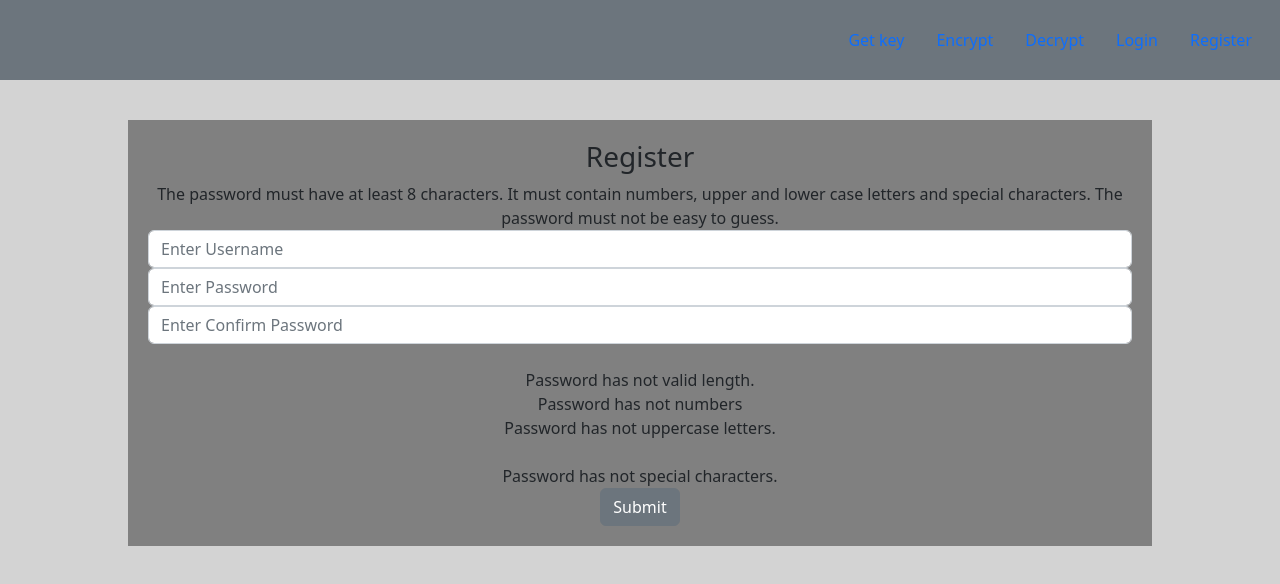
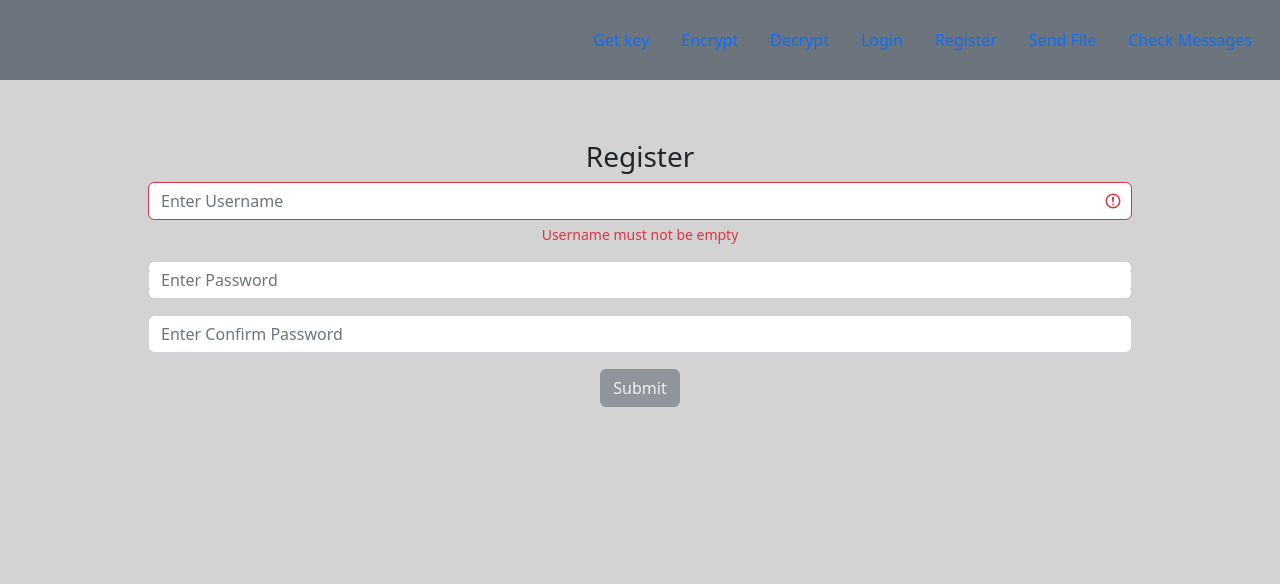
Before and after one commit to avrbovsky/canteen, a React (Create React App) app: page /register in a window 1280 px wide. Shown: the top 584 px of the page. Built offline with nearby package versions, Linux system fonts and the light colour scheme.

Commit message:
Added List of received files, Added sending files, Refactored Register Page

```diff
--- a/package.json
+++ b/package.json
@@ -10,13 +10,15 @@
     "@types/node": "^16.11.68",
     "@types/react": "^18.0.21",
     "@types/react-dom": "^18.0.6",
+    "assert": "^2.0.0",
     "bootstrap": "^5.2.2",
+    "buffer": "^6.0.3",
     "js-sha256": "^0.9.0",
     "react": "^18.2.0",
     "react-dom": "^18.2.0",
     "react-router-dom": "^6.4.2",
     "react-scripts": "5.0.1",
-    "reactstrap": "^9.1.4",
+    "reactstrap": "^9.1.5",
     "typescript": "^4.8.4",
     "web-vitals": "^2.1.4"
   },
--- a/src/Routes.tsx
+++ b/src/Routes.tsx
@@ -4,8 +4,9 @@ import { EncryptPage } from './pages/EncryptPage';
 import { GetKeyPage } from './pages/GetKeyPage';
 import { HomePage } from './pages/HomePage';
 import { LoginPage } from './pages/LoginPage';
+import { ReceivedMessagesPage } from './pages/ReceivedMessagesPage';
 import { RegisterPage } from './pages/RegisterPage';
-
+import { SendFilePage } from './pages/SendFilePage';
 
 export const Routes = () => {
   return (
@@ -16,6 +17,8 @@ export const Routes = () => {
       <Route path="/decrypt" element={<DecryptPage />} />
       <Route path="/login" element={<LoginPage />} />
       <Route path="/register" element={<RegisterPage />} />
+      <Route path="/send_file" element={<SendFilePage />} />
+      <Route path="/check_messages" element={<ReceivedMessagesPage />} />
     </RouterRoutes>
   );
 };
--- a/src/components/Header.tsx
+++ b/src/components/Header.tsx
@@ -1,9 +1,9 @@
-import { Navbar, NavbarBrand, Nav, NavItem, NavLink } from 'reactstrap';
+import { Navbar, NavbarBrand, Nav, NavItem, NavLink } from "reactstrap";
 
 export const Header = (): JSX.Element => {
   return (
     <div>
-        <Navbar color='secondary' style={{height:'10vh'}}>
+      <Navbar color="secondary" style={{ height: "10vh" }}>
         <NavbarBrand />
         <Nav>
           <NavItem>
@@ -21,6 +21,12 @@ export const Header = (): JSX.Element => {
           <NavItem>
             <NavLink href="/register">Register</NavLink>
           </NavItem>
+          <NavItem>
+            <NavLink href="/send_file">Send File</NavLink>
+          </NavItem>
+          <NavItem>
+            <NavLink href="/check_messages">Check Messages</NavLink>
+          </NavItem>
         </Nav>
       </Navbar>
     </div>
--- /dev/null
+++ b/src/components/SendFileBox.tsx
@@ -0,0 +1,76 @@
+import React, { useEffect, useState } from "react";
+import { Button, Input, Spinner } from "reactstrap";
+
+type options = {
+  label: string;
+  value: number;
+};
+
+const mockedOptions = [
+  { value: 1, label: "Jozo" },
+  { value: 2, label: "Fero" },
+];
+
+export const SendFileBox: React.FC = () => {
+  const [options, setOptions] = useState<options[]>([]);
+  const [selectedUserId, setSelectedUserId] = useState<string>();
+  const [file, setFile] = useState<File>();
+
+  const handleFileSelect = (e: React.ChangeEvent<HTMLInputElement>): void => {
+    const uploadedFile = e.target.files![0];
+    setFile(uploadedFile);
+  };
+
+  const handleFileSend = () => {
+    const bodyFormData = new FormData();
+    bodyFormData.append("file", file!, file!.name);
+    const requestOptions = {
+      method: "POST",
+      body: bodyFormData,
+      mode: "no-cors" as RequestMode,
+    };
+  };
+
+  useEffect(() => {
+    //fetchnut data z BE
+    //setnut ich ako options do selectu
+    //Nakolko tento select, ktory prave pouzivame nefunguje najlepsie, treba nastavit selectedUserId na prvy option value
+    setOptions(mockedOptions);
+  }, []);
+
+  return (
+    <>
+      {options.length === 0 ? (
+        <Spinner animation="border" role="status"></Spinner>
+      ) : (
+        <Input
+          type="select"
+          onChange={(e) => setSelectedUserId(e.currentTarget.value)}
+          value={selectedUserId}
+          style={{ marginTop: "15px" }}
+        >
+          {options.map((option) => {
+            return (
+              <option key={option.value} value={option.value}>
+                {option.label}
+              </option>
+            );
+          })}
+        </Input>
+      )}
+      <Input
+        onChange={handleFileSelect}
+        type="file"
+        style={{ marginBottom: "15px", marginTop: "15px" }}
+      />
+      <Button
+        style={{ marginRight: "10px" }}
+        color="primary"
+        disabled={!file || !selectedUserId}
+        onClick={handleFileSend}
+      >
+        Send File
+      </Button>
+    </>
+  );
+};
--- a/src/pages/RegisterPage.tsx
+++ b/src/pages/RegisterPage.tsx
@@ -1,160 +1,54 @@
-import React, { useState, useEffect, ReactElement } from "react";
-import { Input, Button, Form } from "reactstrap";
+import { useState, useEffect } from "react";
+import { Input, Button, Form, FormGroup, FormFeedback } from "reactstrap";
 import { url } from "../config";
-import { sha256 } from 'js-sha256';
-import { Buffer } from "buffer";
+import { checkCompromisedPassword } from "./utils";
 
 export const RegisterPage = () => {
-
-  const [input, setInput] = useState({
-    username: '',
-    password: '',
-    confirmPassword: ''
-  });
-
-  const [error, setError] = useState({
-    username: '',
-    password: '',
-    confirmPassword: '',
-  })
-
-  const [validLength, setValidLength] = useState<boolean>(false);
-  const [hasNumber, setHasNumber] = useState<boolean>(false);
-  const [upperCase, setUpperCase] = useState<boolean>(false);
-  const [lowerCase, setLowerCase] = useState<boolean>(false);
-  const [specialChar, setSpecialChar] = useState<boolean>(false);
-  const [match, setMatch] = useState<boolean>(false);
-  const [leakedPassword,setLeakePassword] = useState<boolean>(false);
-  const [requiredLength, setRequiredLength] = useState<number>(8);
+  const [username, setUsername] = useState<string>("");
+  const [password, setPassword] = useState<string>("");
+  const [confirmPassword, setConfirmPassword] = useState<string>("");
+  const [invalidPassword, setInvalidPassword] = useState<boolean>(false);
+  const [leakedPassword, setLeakePassword] = useState<boolean>(false);
+  const requiredLength = 8;
 
   useEffect(() => {
-    setValidLength(
-        input.password.length >= requiredLength ? true : false
-    );
-    setUpperCase(
-        input.password.toLowerCase() !== input.password
-    );
-    setLowerCase(
-        input.password.toUpperCase() !== input.password
-    );
-    setHasNumber(/\d/.test(input.password));
-    setMatch(
-      !!input.password &&
-      input.password === input.confirmPassword
-    );
-    setSpecialChar(
-      /[ `!@#$%^&*()_+\-=\]{};':"\\|,.<>?~]/.test(input.password)
-    );
-  }, [input.password, requiredLength]);
+    if (password) {
+      const invalid =
+        password.length < requiredLength ||
+        !/[A-Z]/.test(password) ||
+        !/[a-z]/.test(password) ||
+        !/\d/.test(password) ||
+        !/[ `!@#$%^&*()_+\-=\]{};':"\\|,.<>?~]/.test(password);
+      setInvalidPassword(invalid);
 
+      const getData = setTimeout(() => {
+        checkCompromisedPassword(password, setLeakePassword);
+      }, 1500);
 
-  const checkCompomisedPassword = () => {
-    fetch(`https://api.enzoic.com/passwords`, {
-      method: 'POST',
+      return () => clearTimeout(getData);
+    }
+  }, [password]);
+
+  const handleRegister = () => {
+    fetch(`${url}/register`, {
+      method: "POST",
       body: JSON.stringify({
-        partialSHA256: String(sha256.create().update(input.password)).substring(0, 10),
+        username: username,
+        password: password,
       }),
       headers: {
-        'authorization': "basic "+(Buffer.from('c9be553a50e743afa8a851b82c36be4e'+":"+'drr3cN!B*xr^j@STvAgW*yt9trh8dYmD').toString('base64')),
-        'Content-type': 'application/json; charset=UTF-8',
+        "Content-type": "application/json; charset=UTF-8",
       },
     })
-    .then(response => response.json())
-    .then(result => {
-      console.log(result)
-      if(result.candidates[0].revealedInExposure== true){
-        setLeakePassword(true)
-        console.log("Leaked password")
-      }
-      if(result.candidates[0].revealedInExposure== false){
-        setLeakePassword(false)
-        console.log("Password is safe")
-      }
-    })
-    .catch(error => console.log('error', error));
-     if (error) {
-        console.log('Error calling API');
-    }
-}
-
-
-  const handleRegister = () => {
-    if (leakedPassword){
-      return;
-    }
-    fetch(`${url}/register`, {
-      method: 'POST',
-      body: JSON.stringify({
-        "username": input.username,
-        "password": input.password
-      }),
-      headers: {
-        'Content-type': 'application/json; charset=UTF-8',
-      },
-    })
-    .then(response => response.json())
-    .then(result => {
-    })
-    .catch(error => console.log('error', error));
-}
-
-  const onInputChange: (event: React.ChangeEvent<HTMLInputElement>) => void = (
-    event
-  ) => {
-    const { name, value } = event.target;
-    setInput(prev => ({
-      ...prev,
-      [name]: value
-    }));
-    validateInput(event);
-  }
-
-  const validateInput: (event: React.ChangeEvent<HTMLInputElement>) => void = (
-    event
-  ) => {
-    let { name, value } = event.target;
-    setError(prev => {
-      const stateObj = { ...prev, [name]: "" };
-
-      switch (name) {
-        case "username":
-          if (!value) {
-            stateObj[name] = "Please enter Username.";
-          }
-          break;
-
-        case "password":
-          if (!value) {
-            stateObj[name] = "Please enter Password.";
-          } else if (input.confirmPassword && value !== input.confirmPassword) {
-            stateObj["confirmPassword"] = "Password and Confirm Password does not match.";
-          }else {
-            stateObj["confirmPassword"] = input.confirmPassword ? "" : error.confirmPassword;
-          }
-          break;
-
-        case "confirmPassword":
-          if (!value) {
-            stateObj[name] = "Please enter Confirm Password.";
-          } else if (input.password && value !== input.password) {
-            stateObj[name] = "Password and Confirm Password does not match.";
-          }
-          break;
-
-
-        default:
-          break;
-      }
-
-      return stateObj;
-    });
-  }
+      .then((response) => response.json())
+      .then((result) => {})
+      .catch((error) => console.log("error", error));
+  };
 
   return (
     <div
       style={{
         width: "80%",
-        backgroundColor: "gray",
         marginLeft: "auto",
         marginRight: "auto",
         textAlign: "center",
@@ -162,67 +56,62 @@ export const RegisterPage = () => {
       }}
     >
       <h3>Register</h3>
-      <span>
-        The password must have at least 8 characters. It must contain numbers,
-        upper and lower case letters and special characters. The password must
-        not be easy to guess.
-      </span>
+      <Form>
+        <FormGroup>
           <Input
             type="text"
             name="username"
-          placeholder='Enter Username'
-          value={input.username}
-          onChange={onInputChange}
-          onBlur={validateInput}
-          required></Input>
-        {error.username && <span className='err'>{error.username}</span>}
-
+            placeholder="Enter Username"
+            value={username}
+            onChange={(e) => setUsername(e.currentTarget.value)}
+            required
+            invalid={username?.length === 0}
+          ></Input>
+          <FormFeedback>Username must not be empty</FormFeedback>
+        </FormGroup>
+        <FormGroup>
           <Input
             type="password"
             name="password"
-          placeholder='Enter Password'
-          value={input.password}
-          onChange={onInputChange}
-          onBlur={(e) => {checkCompomisedPassword();onInputChange(e)}}
-          required></Input>
-        {error.password && <span className='err'>{error.password}</span>}
-
+            placeholder="Enter Password"
+            value={password}
+            onChange={(e) => setPassword(e.currentTarget.value)}
+            required
+            invalid={invalidPassword}
+          ></Input>
+          <FormFeedback>
+            The password must have at least 8 characters, contain numbers, upper
+            and lower case letters and special characters
+          </FormFeedback>
+          {leakedPassword && (
+            <span style={{ color: "red" }}>Password is leaked.</span>
+          )}
+        </FormGroup>
+        <FormGroup>
           <Input
             type="password"
             name="confirmPassword"
-          placeholder='Enter Confirm Password'
-          value={input.confirmPassword}
-          onChange={onInputChange}
-          onBlur={validateInput}
-          required></Input>
-        {error.confirmPassword && <span className='err'>{error.confirmPassword}</span>}
-
-        <br />
-      <span>
-        {leakedPassword ? <span>Password is leaked.</span>: <span></span> }
-      </span>
-      <span>
-        {leakedPassword ? <span></span> : <span>Password has not valid length.</span>}
-      </span>
-      <br />
-      <span>
-        {hasNumber ? <span></span> : <span>Password has not numbers</span>}
-      </span>
-      <br />
-      <span>
-    {upperCase ? <span></span> : <span>Password has not uppercase letters.</span>}
-      </span>
-      <br />
-      <span>
-        {!lowerCase ? <span></span> : <span>Password has not lowercase letters.</span>}
-      </span>
-      <br/>
-      <span>
-        {specialChar ? <span></span> : <span>Password has not special characters.</span>}
-      </span>
-      <br />
-
-        <Button onClick={handleRegister}>Submit</Button>
+            placeholder="Enter Confirm Password"
+            value={confirmPassword}
+            onChange={(e) => setConfirmPassword(e.currentTarget.value)}
+            required
+            invalid={confirmPassword !== password}
+          ></Input>
+          <FormFeedback>Passwords must match</FormFeedback>
+        </FormGroup>
+        <Button
+          onClick={handleRegister}
+          disabled={
+            invalidPassword ||
+            password !== confirmPassword ||
+            leakedPassword ||
+            !password ||
+            !username
+          }
+        >
+          Submit
+        </Button>
+      </Form>
     </div>
   );
-}
+};
```
Also changed, not shown: src/components/MessageTable.tsx (added, +66 -0 lines), src/pages/ReceivedMessagesPage.tsx (added, +19 -0 lines), src/pages/SendFilePage.tsx (added, +20 -0 lines), src/pages/utils.ts (+34 -1 lines), 2 other files (tests, documents, lock files or other folders). Lines whose indentation alone changed are shown as unchanged.
